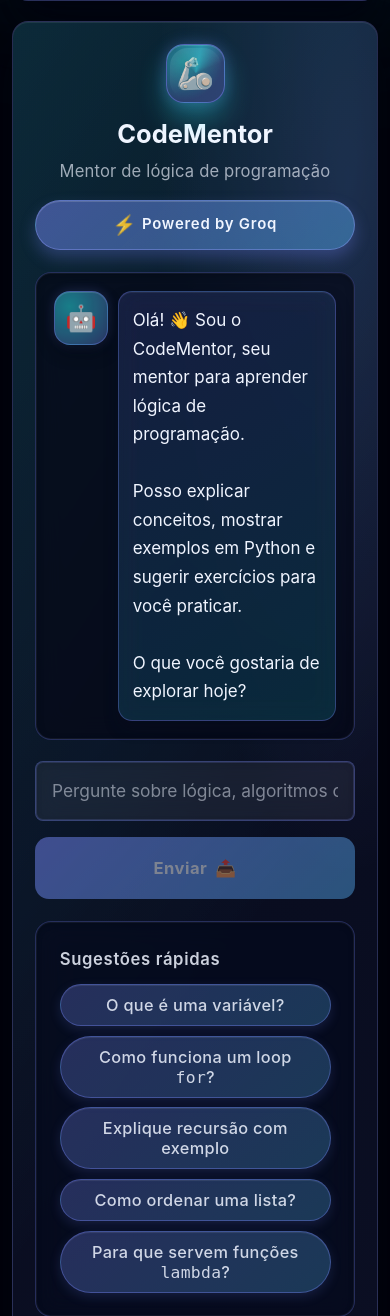
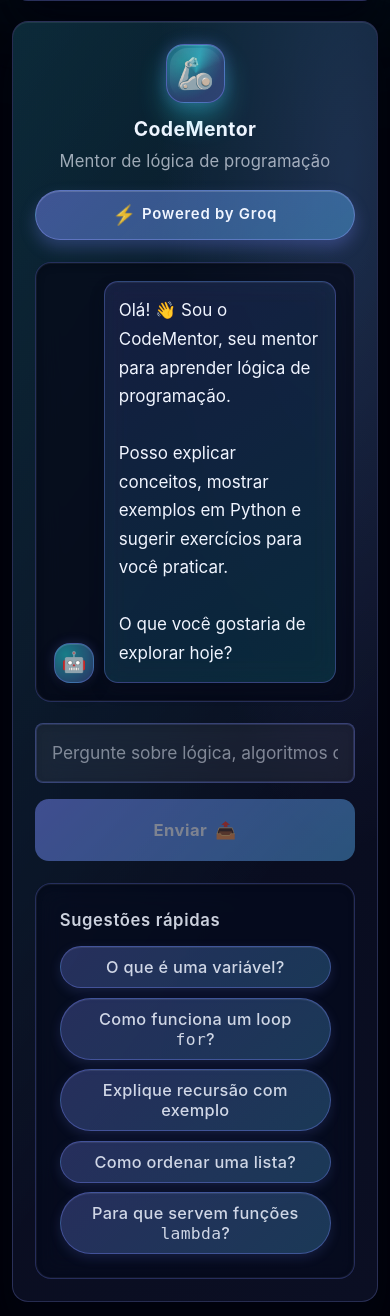
Before and after one commit to vibrazzi/code-mentor, a FastAPI app: page / in a window 390 px wide. Shown: the part 1104-2420 px from the top of the page. Run offline with FastAPI, Linux system fonts and the light colour scheme; some libraries are stand-ins or nearby versions.

Commit message:
fix: improve mobile responsiveness and avatar sizing

```diff
--- a/static/css/styles.css
+++ b/static/css/styles.css
@@ -1,3 +1,19 @@
+/**
+ * CodeMentor - Design System
+ *
+ * Estética: Futurista/Glassmorphism com gradientes, sombras e blur effects
+ *
+ * Performance Note: backdrop-filter: blur() é usado extensivamente para criar
+ * o efeito de vidro. Esta propriedade é GPU-intensive e pode causar quedas de
+ * FPS em dispositivos móveis ou computadores mais antigos. O trade-off entre
+ * visual e performance foi conscientemente escolhido em favor da identidade
+ * visual premium do produto.
+ *
+ * Manutenibilidade: Para facilitar a manutenção, considere dividir este arquivo
+ * em componentes parciais (_topbar.css, _hero.css, _chat.css, etc.) se o
+ * projeto crescer significativamente.
+ */
+
 :root {
   color-scheme: dark;
   --color-bg: #01020a;
@@ -855,7 +871,6 @@ body::after {
   border: 1px solid rgba(255, 255, 255, 0.09);
   pointer-events: none;
   box-shadow: inset 0 0 0 1px rgba(143, 155, 255, 0.12);
-  backdrop-filter: blur(var(--blur-soft));
 }
 
 .chat-card__header {
@@ -930,6 +945,13 @@ body::after {
     transparent 65%
   );
   mix-blend-mode: soft-light;
+}
+
+#chat-title {
+  margin: 0;
+  font-size: clamp(1.04rem, 1.5vw + 0.8rem, 1.22rem);
+  font-weight: 700;
+  letter-spacing: 0.02em;
 }
 
 .chat-card__subtitle {
@@ -1074,7 +1096,7 @@ body::after {
 .chat-message {
   display: grid;
   grid-template-columns: auto minmax(0, 1fr);
-  align-items: flex-start;
+  align-items: flex-end;
   column-gap: clamp(12px, 2.5vw + 8px, 26px);
   animation: message-slide-in 0.4s cubic-bezier(0.22, 1, 0.36, 1);
 }
@@ -1098,7 +1120,7 @@ body::after {
   place-items: center;
   background: rgba(122, 138, 255, 0.3);
   color: #0a0f25;
-  font-size: clamp(1.24rem, 3vw + 0.8rem, 1.76rem);
+  font-size: clamp(1rem, 2.5vw + 0.6rem, 1.3rem);
   box-shadow: 0 clamp(8px, 1.5vw, 14px) clamp(16px, 2vw, 24px) rgba(3, 6, 16, 0.45),
     0 0 clamp(12px, 2vw, 20px) rgba(122, 138, 255, 0.22),
     inset 0 1px 0 rgba(255, 255, 255, 0.12);
@@ -2029,11 +2051,6 @@ body::after {
     align-items: stretch;
   }
 
-  .chat-message__avatar {
-    width: clamp(46px, 12vw, 64px);
-    height: clamp(46px, 12vw, 64px);
-  }
-
   .chat-message__content {
     font-size: clamp(0.94rem, 2.8vw + 0.7rem, 1.06rem);
     padding: clamp(12px, 3.5vw, 20px);
@@ -2093,8 +2110,8 @@ body::after {
   }
 
   .chat-message__avatar {
-    width: clamp(40px, 14vw, 58px);
-    height: clamp(40px, 14vw, 58px);
+    width: clamp(32px, 12vw, 44px);
+    height: clamp(32px, 12vw, 44px);
   }
 
   .chat-message__content {
@@ -2184,7 +2201,7 @@ body::after {
   }
 
   .chat-message__content pre code {
-    word-break: normal;
+    word-break: break-all;
     white-space: pre-wrap;
   }
 
@@ -2235,8 +2252,8 @@ body::after {
   }
 
   .chat-message__avatar {
-    width: clamp(38px, 16vw, 54px);
-    height: clamp(38px, 16vw, 54px);
+    width: clamp(30px, 14vw, 40px);
+    height: clamp(30px, 14vw, 40px);
   }
 
   .chat-message__content {
@@ -2267,9 +2284,9 @@ body::after {
   }
 
   .chat-message__avatar {
-    width: 36px;
-    height: 36px;
-    font-size: 1.1rem;
+    width: 28px;
+    height: 28px;
+    font-size: 1rem;
   }
 }
 
```
